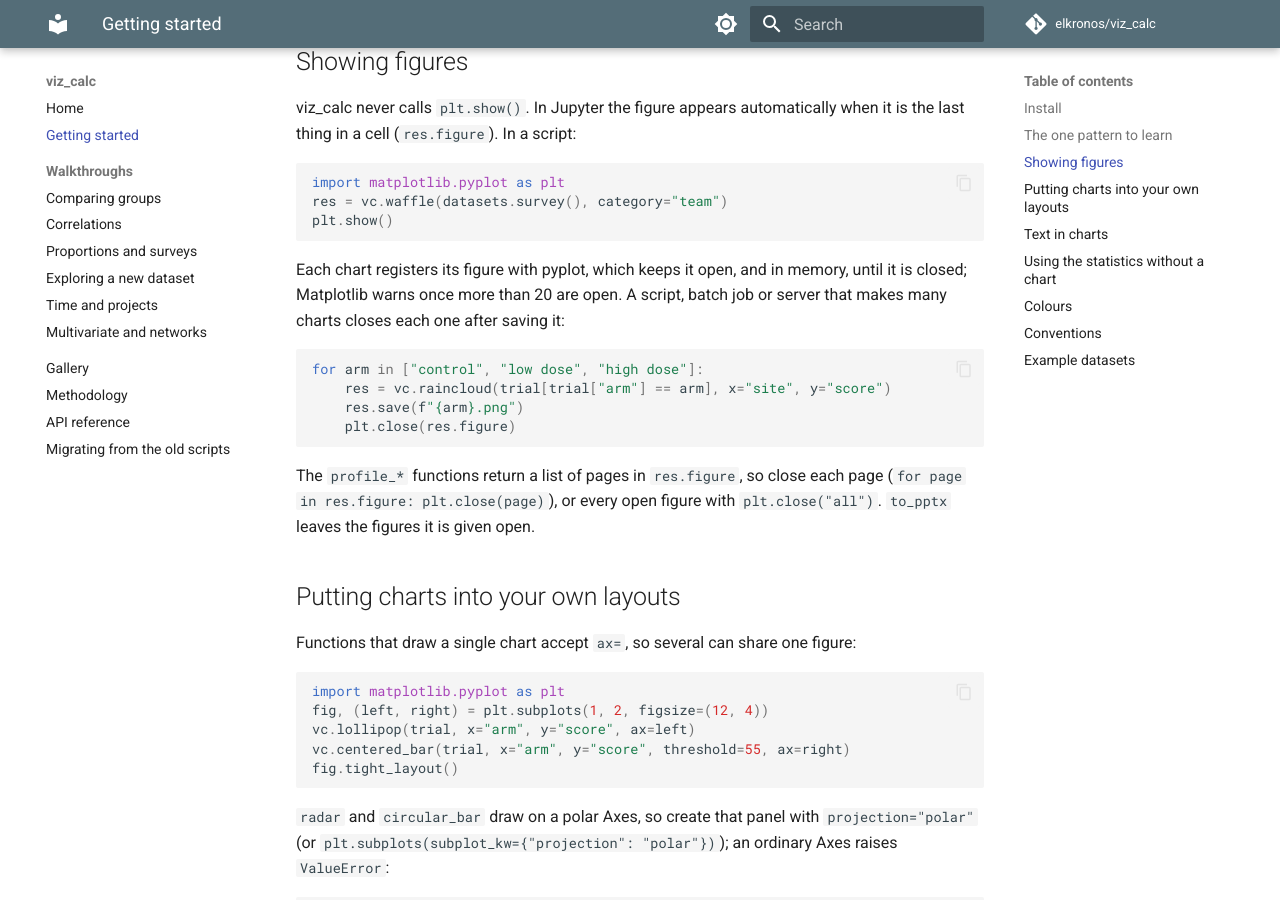
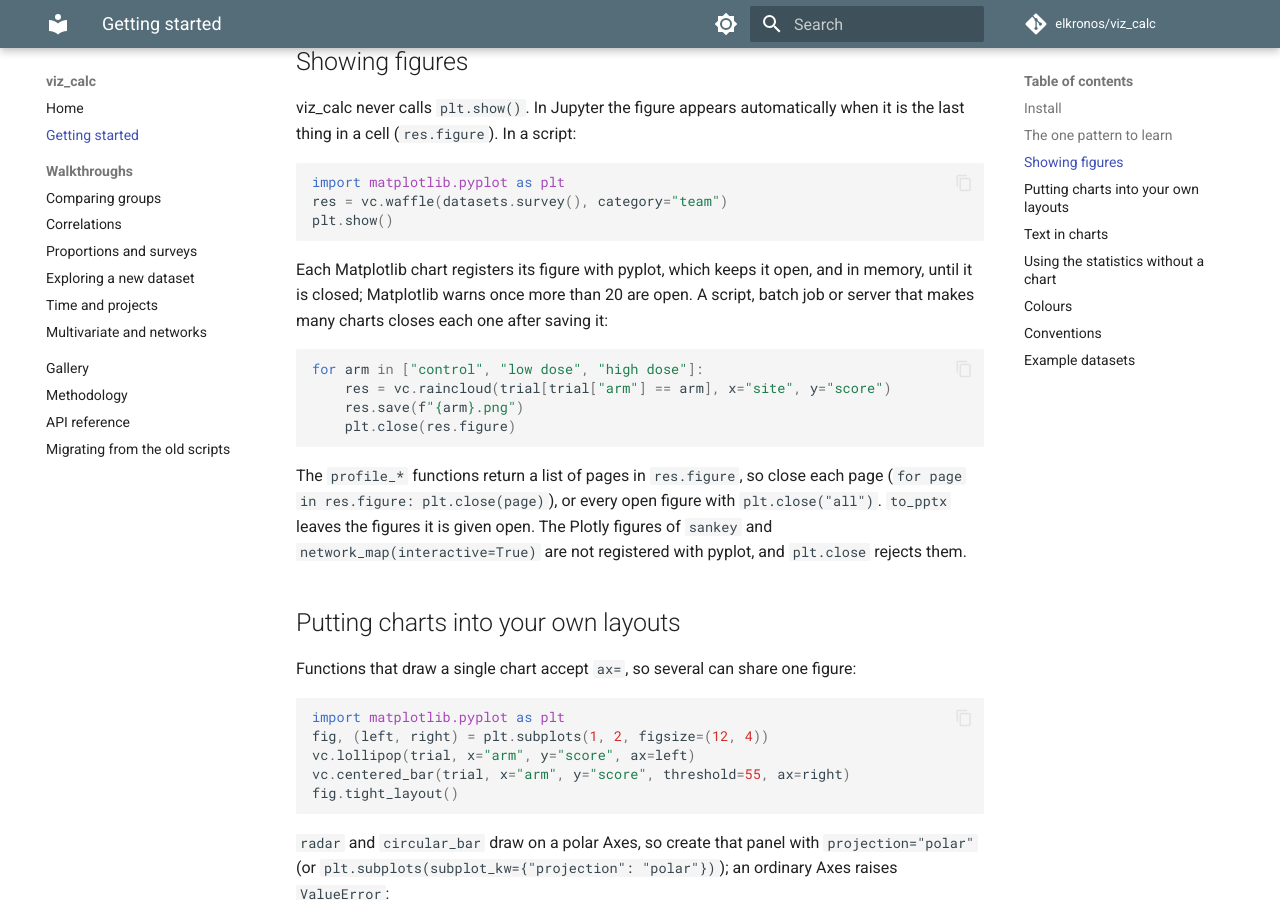
Before and after one commit to elkronos/viz_calc, an MkDocs documentation site: the page built from docs/getting-started.md, in a window 1280 px wide and 900 px high, scrolled down 1454 px. Built offline with MkDocs 1.6.1 and Material for MkDocs 9.7.7, drawn with Linux system fonts in a browser that asks for light colours; comment, search, counter and statistics services are not loaded.

Commit message:
Limit the advice to close figures to Matplotlib charts
Showing figures said every chart registers its figure with pyplot, but
sankey and network_map(interactive=True) return Plotly figures, which
pyplot never holds and plt.close rejects with TypeError. The section now
names them.

````diff
--- a/docs/getting-started.md
+++ b/docs/getting-started.md
@@ -68,8 +68,8 @@ res = vc.waffle(datasets.survey(), category="team")
 plt.show()
 ```
 
-Each chart registers its figure with pyplot, which keeps it open, and in
-memory, until it is closed; Matplotlib warns once more than 20 are open. A
+Each Matplotlib chart registers its figure with pyplot, which keeps it open,
+and in memory, until it is closed; Matplotlib warns once more than 20 are open. A
 script, batch job or server that makes many charts closes each one after
 saving it:
 
@@ -83,6 +83,8 @@ for arm in ["control", "low dose", "high dose"]:
 The `profile_*` functions return a list of pages in `res.figure`, so close
 each page (`for page in res.figure: plt.close(page)`), or every open figure
 with `plt.close("all")`. `to_pptx` leaves the figures it is given open.
+The Plotly figures of `sankey` and `network_map(interactive=True)` are not
+registered with pyplot, and `plt.close` rejects them.
 
 ## Putting charts into your own layouts
 
````
Also changed, not shown: 1 other file.
